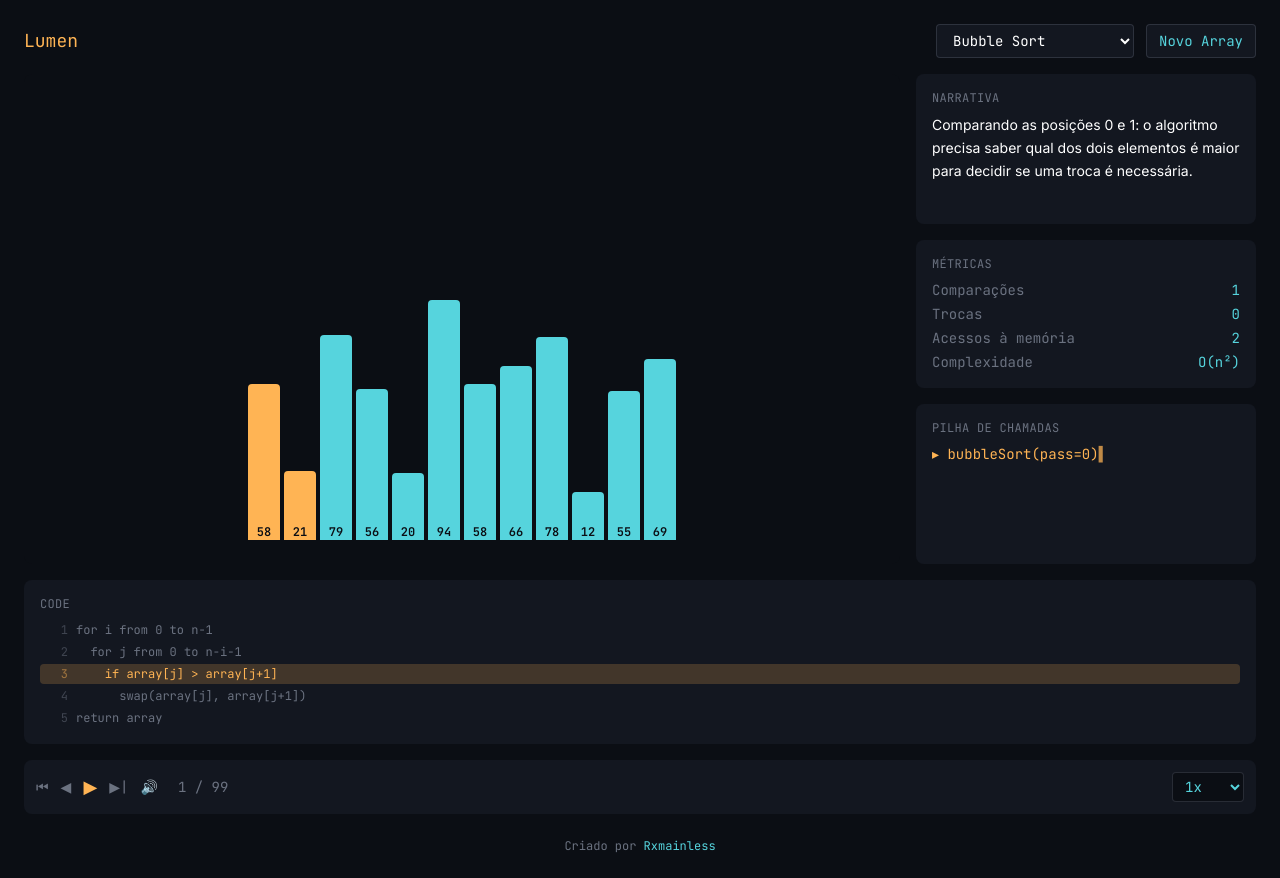
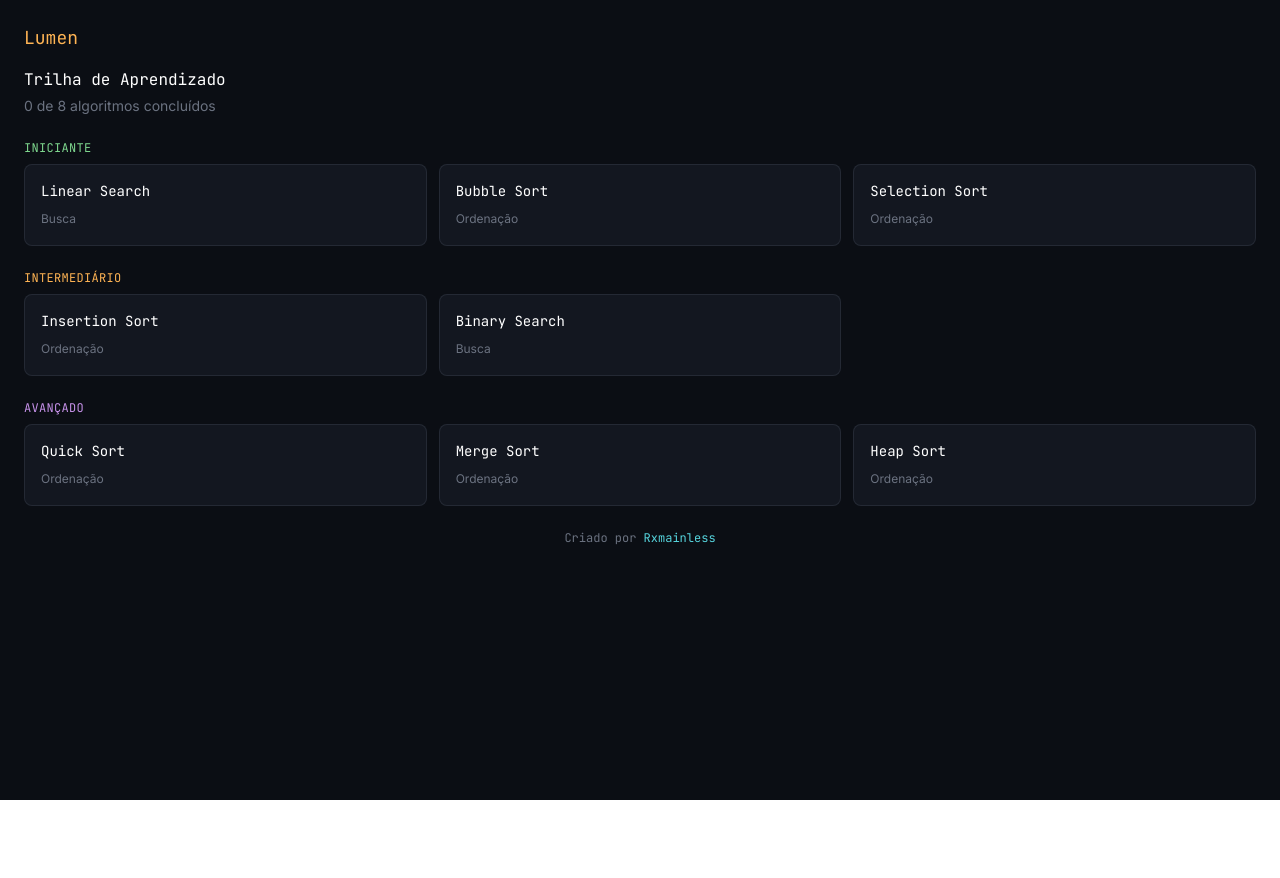
Before and after one commit to Rxmainless/Capyba-Algorithm-Lab, a React (Vite) app: page / in a window 1280 px wide. After the commit the page ends 800 px from the top, so only its background shows below. Built offline with nearby package versions, Linux system fonts and the light colour scheme.

Commit message:
Resolvendo trilha de progressao e adicionando pagina de trilha de aprendizado

```diff
--- a/src/App.tsx
+++ b/src/App.tsx
@@ -1,5 +1,6 @@
 import { useEffect, useRef, useState } from "react";
 import { useExecutionStore } from "./store/executionStore";
+import { useProgressStore } from "./store/progressStore";
 import { useFrameAudio } from "./hooks/useFrameAudio";
 import { getAlgorithmById } from "./engine/algorithms/registry";
 import { AlgorithmSelector } from "./components/controls/AlgorithmSelector";
@@ -9,6 +10,7 @@ import { MetricsPanel } from "./components/panels/MetricsPanel";
 import { CallStackPanel } from "./components/panels/CallStackPanel";
 import { CodePanel } from "./components/panels/CodePanel";
 import { PlaybackControls } from "./components/controls/PlaybackControls";
+import { TrailPage } from "./components/trail/TrailPage";
 
 function randomArray(size = 12) {
   return Array.from({ length: size }, () => Math.floor(Math.random() * 90) + 10);
@@ -19,10 +21,14 @@ function pickTarget(array: number[]) {
   return shouldExist ? array[Math.floor(Math.random() * array.length)] : Math.floor(Math.random() * 90) + 10;
 }
 
+type View = "trail" | "execution";
+
 export default function App() {
   const loadFrames = useExecutionStore((s) => s.loadFrames);
+  const markCompleted = useProgressStore((s) => s.markCompleted);
   useFrameAudio();
 
+  const [view, setView] = useState<View>("trail");
   const [algorithmId, setAlgorithmId] = useState("bubble-sort");
   const [inputArray, setInputArray] = useState(randomArray());
   const [target, setTarget] = useState(() => pickTarget(inputArray));
@@ -38,10 +44,25 @@ export default function App() {
     }
   }, [algorithmId, inputArray, target, loadFrames]);
 
+  const currentIndex = useExecutionStore((s) => s.currentIndex);
+  const frames = useExecutionStore((s) => s.frames);
+
+  useEffect(() => {
+    if (frames.length > 0 && currentIndex === frames.length - 1) {
+      markCompleted(algorithmId);
+    }
+  }, [currentIndex, frames.length, algorithmId, markCompleted]);
+
   const handleNewArray = () => {
     const array = randomArray();
     setInputArray(array);
     setTarget(pickTarget(array));
+  };
+
+  const handleSelectFromTrail = (id: string) => {
+    setAlgorithmId(id);
+    handleNewArray();
+    setView("execution");
   };
 
   const handlePlay = () => {
@@ -62,15 +83,30 @@ export default function App() {
     <div className="min-h-screen bg-bg text-white flex flex-col p-4 md:p-6 gap-4">
       <div className="flex flex-col md:flex-row md:items-center md:justify-between gap-3">
         <div className="flex items-center gap-3">
+          {view === "execution" && (
+            <button
+              onClick={() => setView("trail")}
+              className="font-mono text-xs text-text-secondary hover:text-white bg-panel rounded px-2 py-1"
+            >
+              ← Trilha
+            </button>
+          )}
           <h1 className="font-mono text-lg text-accent-amber">Lumen</h1>
-          {currentAlgorithm.requiresTarget && (
+          {view === "execution" && currentAlgorithm.requiresTarget && (
             <span className="font-mono text-xs text-text-secondary bg-panel rounded px-2 py-1">
               buscando por <span className="text-accent-cyan">{target}</span>
             </span>
           )}
         </div>
+        {view === "execution" && (
           <AlgorithmSelector selectedId={algorithmId} onSelect={setAlgorithmId} onNewArray={handleNewArray} />
+        )}
       </div>
+
+      {view === "trail" ? (
+        <TrailPage onSelect={handleSelectFromTrail} />
+      ) : (
+        <>
           <div className="grid grid-cols-1 md:grid-cols-[1fr_340px] gap-4">
             <VisualizationPanel />
             <div className="flex flex-col gap-4">
@@ -81,6 +117,9 @@ export default function App() {
           </div>
           <CodePanel algorithmId={algorithmId} />
           <PlaybackControls onPlay={handlePlay} />
+        </>
+      )}
+
       <footer className="text-center text-xs font-mono text-text-secondary pt-2">
         Criado por <a href="https://github.com/Rxmainless" target="_blank" rel="noopener noreferrer" className="text-accent-cyan hover:text-white">Rxmainless</a>
       </footer>
--- /dev/null
+++ b/src/components/trail/TrailPage.tsx
@@ -0,0 +1,61 @@
+import { algorithms, type Difficulty } from "../../engine/algorithms/registry";
+import { useProgressStore } from "../../store/progressStore";
+
+interface TrailPageProps {
+  onSelect: (id: string) => void;
+}
+
+const DIFFICULTY_LABELS: Record<Difficulty, string> = {
+  beginner: "Iniciante",
+  intermediate: "Intermediário",
+  advanced: "Avançado",
+};
+
+const DIFFICULTY_ORDER: Difficulty[] = ["beginner", "intermediate", "advanced"];
+
+const DIFFICULTY_COLORS: Record<Difficulty, string> = {
+  beginner: "text-success",
+  intermediate: "text-accent-amber",
+  advanced: "text-accent-violet",
+};
+
+export function TrailPage({ onSelect }: TrailPageProps) {
+  const isCompleted = useProgressStore((s) => s.isCompleted);
+  const completedCount = useProgressStore((s) => s.completedIds.length);
+
+  return (
+    <div className="flex flex-col gap-6">
+      <div>
+        <h2 className="font-mono text-base text-white mb-1">Trilha de Aprendizado</h2>
+        <p className="font-sans text-sm text-text-secondary">
+          {completedCount} de {algorithms.length} algoritmos concluídos
+        </p>
+      </div>
+
+      {DIFFICULTY_ORDER.map((level) => (
+        <div key={level}>
+          <h3 className={`font-mono text-xs uppercase tracking-wide mb-2 ${DIFFICULTY_COLORS[level]}`}>
+            {DIFFICULTY_LABELS[level]}
+          </h3>
+          <div className="grid grid-cols-1 sm:grid-cols-2 md:grid-cols-3 gap-3">
+            {algorithms
+              .filter((a) => a.difficulty === level)
+              .map((algo) => (
+                <button
+                  key={algo.id}
+                  onClick={() => onSelect(algo.id)}
+                  className="bg-panel rounded-lg p-4 text-left border border-text-secondary/20 hover:border-accent-cyan/50 transition-colors"
+                >
+                  <div className="flex items-center justify-between mb-1">
+                    <span className="font-mono text-sm text-white">{algo.name}</span>
+                    {isCompleted(algo.id) && <span className="text-success text-xs">✓</span>}
+                  </div>
+                  <span className="font-sans text-xs text-text-secondary">{algo.category}</span>
+                </button>
+              ))}
+          </div>
+        </div>
+      ))}
+    </div>
+  );
+}
--- a/src/engine/algorithms/registry.ts
+++ b/src/engine/algorithms/registry.ts
@@ -8,23 +8,26 @@ import { heapSort } from "./sorting/heapSort";
 import { linearSearch } from "./searching/linearSearch";
 import { binarySearch } from "./searching/binarySearch";
 
+export type Difficulty = "beginner" | "intermediate" | "advanced";
+
 export interface AlgorithmDefinition {
   id: string;
   name: string;
   category: string;
+  difficulty: Difficulty;
   requiresTarget?: boolean;
   run: (input: number[], target: number) => Generator<Frame>;
 }
 
 export const algorithms: AlgorithmDefinition[] = [
-  { id: "bubble-sort", name: "Bubble Sort", category: "Ordenação", run: bubbleSort },
-  { id: "selection-sort", name: "Selection Sort", category: "Ordenação", run: selectionSort },
-  { id: "insertion-sort", name: "Insertion Sort", category: "Ordenação", run: insertionSort },
-  { id: "quick-sort", name: "Quick Sort", category: "Ordenação", run: quickSort },
-  { id: "merge-sort", name: "Merge Sort", category: "Ordenação", run: mergeSort },
-  { id: "heap-sort", name: "Heap Sort", category: "Ordenação", run: heapSort },
-  { id: "linear-search", name: "Linear Search", category: "Busca", requiresTarget: true, run: linearSearch },
-  { id: "binary-search", name: "Binary Search", category: "Busca", requiresTarget: true, run: binarySearch },
+  { id: "linear-search", name: "Linear Search", category: "Busca", difficulty: "beginner", requiresTarget: true, run: linearSearch },
+  { id: "bubble-sort", name: "Bubble Sort", category: "Ordenação", difficulty: "beginner", run: bubbleSort },
+  { id: "selection-sort", name: "Selection Sort", category: "Ordenação", difficulty: "beginner", run: selectionSort },
+  { id: "insertion-sort", name: "Insertion Sort", category: "Ordenação", difficulty: "intermediate", run: insertionSort },
+  { id: "binary-search", name: "Binary Search", category: "Busca", difficulty: "intermediate", requiresTarget: true, run: binarySearch },
+  { id: "quick-sort", name: "Quick Sort", category: "Ordenação", difficulty: "advanced", run: quickSort },
+  { id: "merge-sort", name: "Merge Sort", category: "Ordenação", difficulty: "advanced", run: mergeSort },
+  { id: "heap-sort", name: "Heap Sort", category: "Ordenação", difficulty: "advanced", run: heapSort },
 ];
 
 export function getAlgorithmById(id: string): AlgorithmDefinition {
--- /dev/null
+++ b/src/store/progressStore.ts
@@ -0,0 +1,22 @@
+import { create } from "zustand";
+import { persist } from "zustand/middleware";
+
+interface ProgressState {
+  completedIds: string[];
+  markCompleted: (id: string) => void;
+  isCompleted: (id: string) => boolean;
+}
+
+export const useProgressStore = create<ProgressState>()(
+  persist(
+    (set, get) => ({
+      completedIds: [],
+      markCompleted: (id) => {
+        if (get().completedIds.includes(id)) return;
+        set((s) => ({ completedIds: [...s.completedIds, id] }));
+      },
+      isCompleted: (id) => get().completedIds.includes(id),
+    }),
+    { name: "lumen-progress" }
+  )
+);
```
Lines whose indentation alone changed are shown as unchanged.
